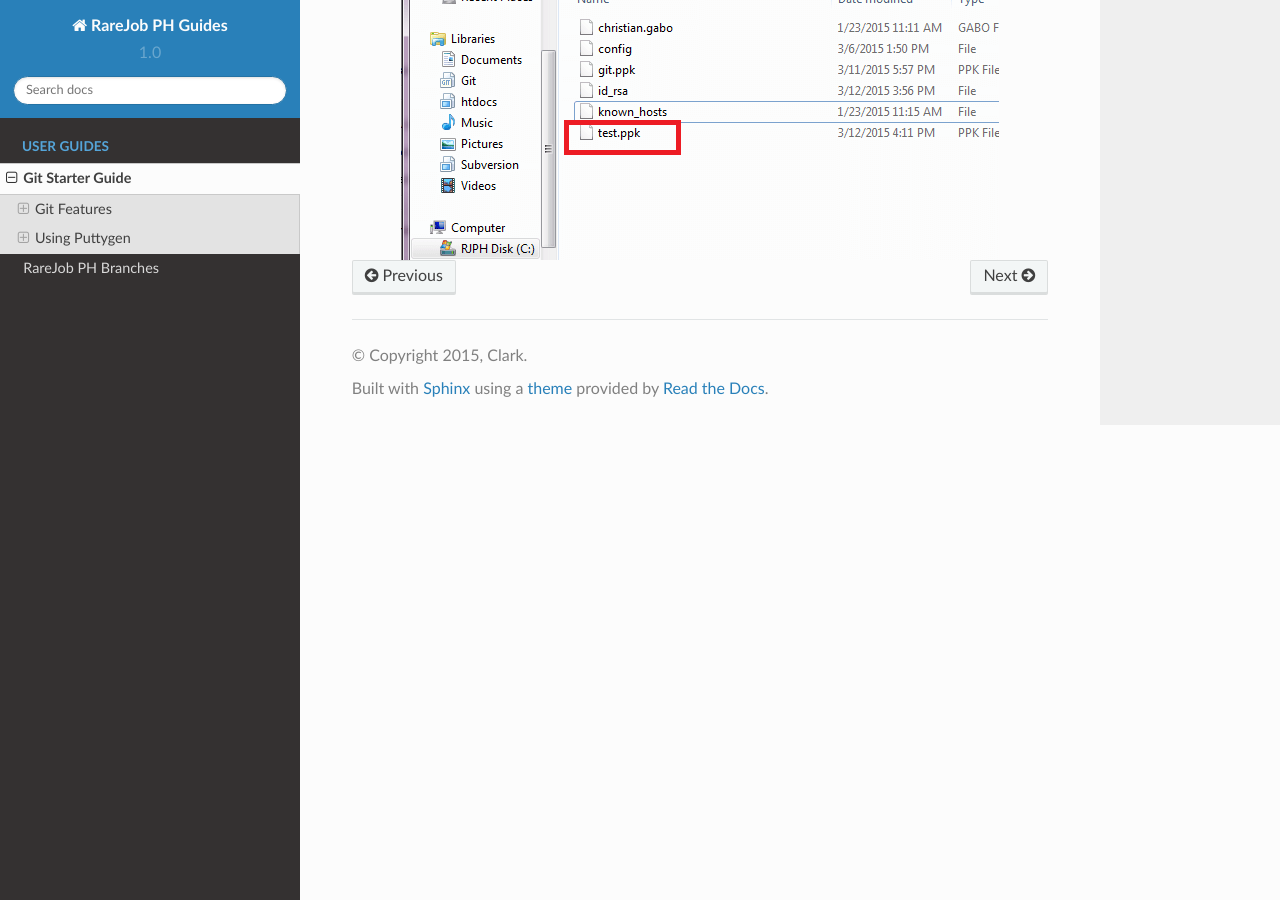
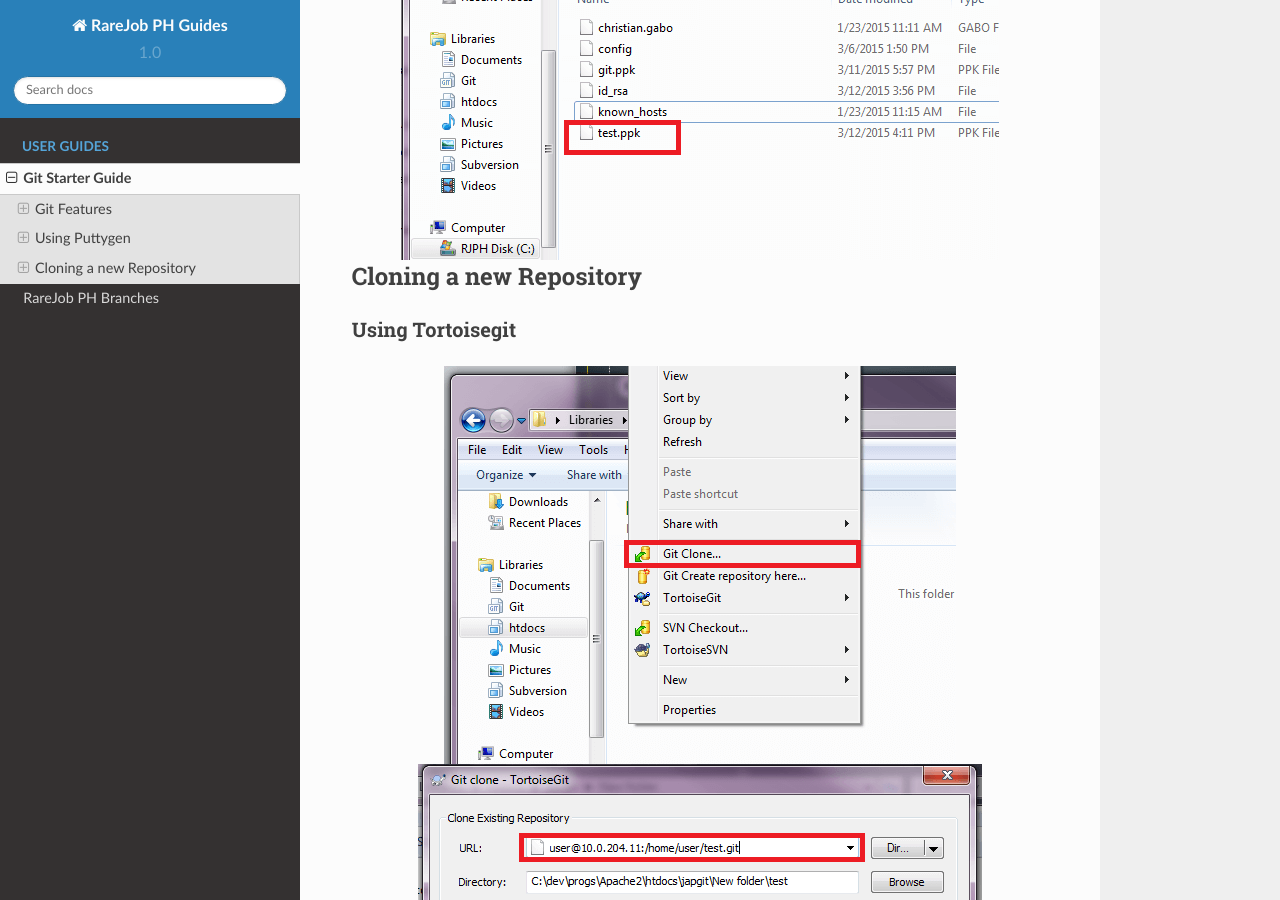
Before and after one commit to berserk207/lytgis, a Sphinx documentation site: the page built from docs/gitstarter.rst, in a window 1280 px wide and 900 px high, scrolled down 3680 px. Built offline with Sphinx 7.4.7 and the Read the Docs theme 2.0.0, drawn with Linux system fonts in a browser that asks for light colours.

Commit message:
added pictures for tortoisegit cloning

```diff
--- a/docs/gitstarter.rst
+++ b/docs/gitstarter.rst
@@ -69,3 +69,21 @@
 
 .. figure:: _static/puttygen6.png
     :align: center
+
+Cloning a new Repository
+------------------------
+
+Using Tortoisegit
+~~~~~~~~~~~~~~~~~
+
+.. figure:: _static/tgclone1.png
+    :align: center
+
+.. figure:: _static/tgclone2.png
+    :align: center
+
+.. figure:: _static/tgclone3.png
+    :align: center
+
+.. figure:: _static/tgclone4.png
+    :align: center
```
Also changed, not shown: docs/_static/tgclone1.png (added), docs/_static/tgclone2.png (added), docs/_static/tgclone3.png (added), docs/_static/tgclone4.png (added).
